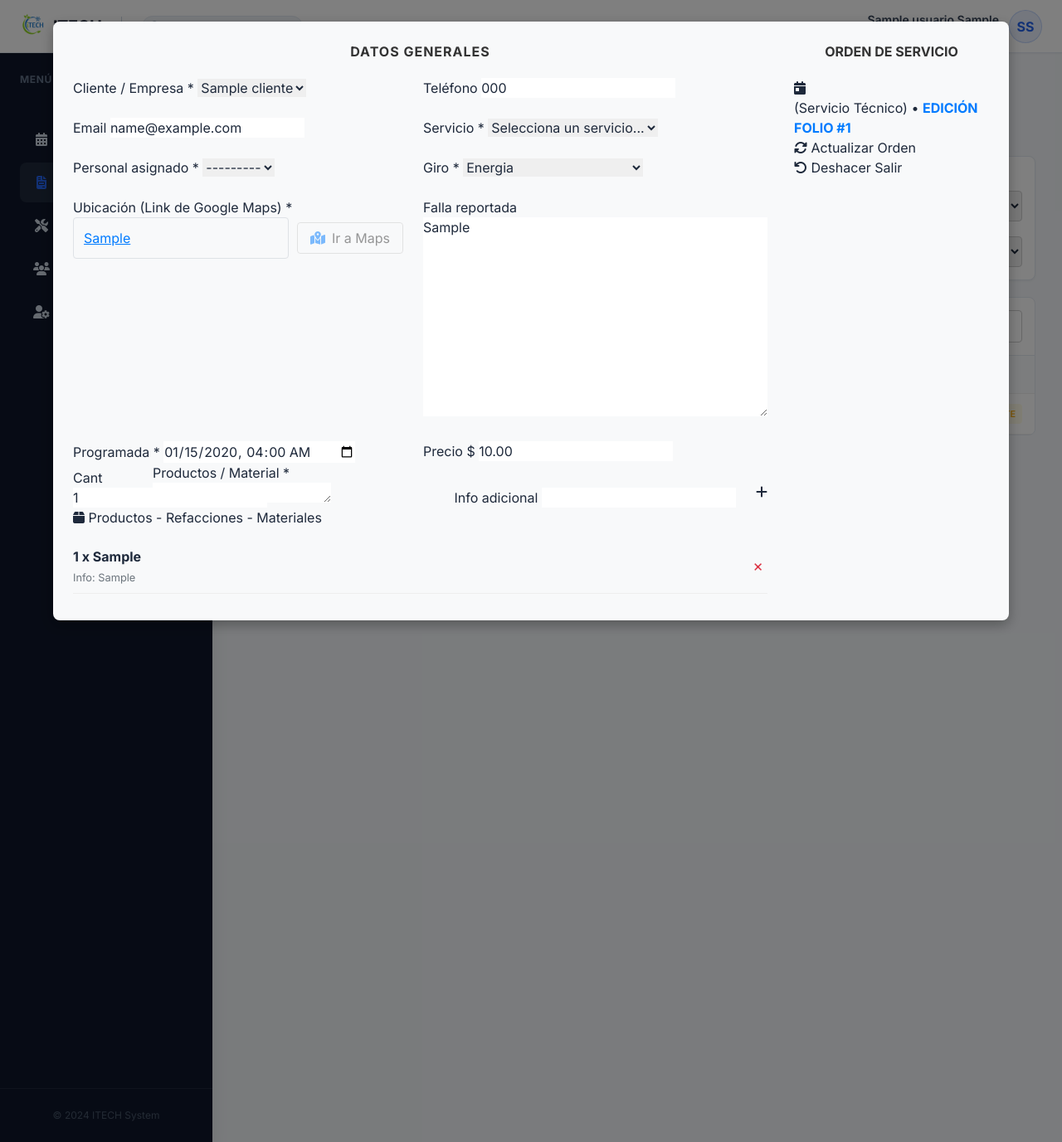
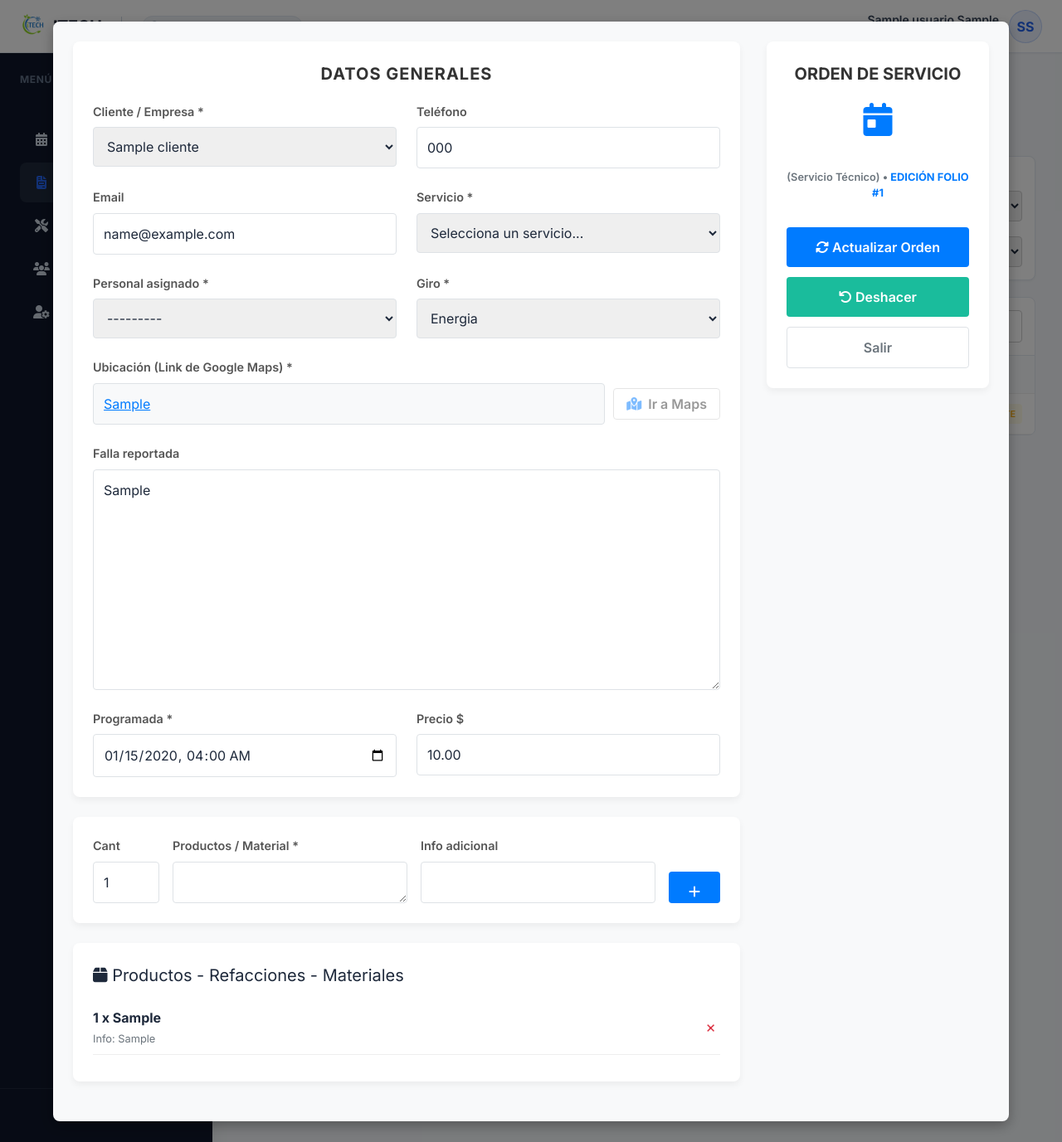
Before and after one commit to carrillo1612/Sistema-ITECH-Django, a Django app: page /ordenes/editar/1/ in a window 1280 px wide. Shown: the whole page at 83% size. Run offline with Django 5.2, Linux system fonts and the light colour scheme; a user stored in the database is signed in; tables that the repository leaves empty hold one stand-in row (values such as "Sample post"); some libraries are stand-ins or nearby versions.

Commit message:
fix: ordens

```diff
--- a/servicios/templates/servicios/ordenes_servicio.html
+++ b/servicios/templates/servicios/ordenes_servicio.html
@@ -48,9 +48,9 @@
         ::-webkit-scrollbar-track { background: #f1f5f9; }
         ::-webkit-scrollbar-thumb { background: #cbd5e1; border-radius: 4px; }
         ::-webkit-scrollbar-thumb:hover { background: #94a3b8; }
-        .smooth-scroll { -webkit-overflow-scrolling: touch; } /* Scroll suave en iOS */
+        .smooth-scroll { -webkit-overflow-scrolling: touch; }
 
-        /* --- TUS ESTILOS DE FILTROS Y TABLA (ADAPTACIÓN MÓVIL) --- */
+        /* --- CONTENEDOR DE FILTROS Y TOOLBAR (ADAPTACIÓN MÓVIL) --- */
         .filter-toolbar {
             background-color: #fff;
             padding: 15px;
@@ -140,18 +140,21 @@
         .data-table {
             width: 100%;
             border-collapse: collapse;
-            table-layout: auto; /* Auto para permitir ajuste de columnas */
-            min-width: 1000px; /* Ancho mínimo para forzar el scroll horizontal en móviles */
+            table-layout: auto;
+            min-width: 1000px; /* Ancho mínimo para forzar el scroll */
         }
         .data-table th, .data-table td {
             padding: 12px 10px; text-align: left; border-bottom: 1px solid #eee;
             font-size: 0.85em; overflow: hidden; text-overflow: ellipsis;
-            white-space: nowrap; /* Evita que el texto de la tabla se rompa */
+            white-space: nowrap;
         }
         .data-table th { background-color: #f8fafc; color: #64748b; font-weight: 600; }
         .data-table tr:hover { background-color: #f0f8ff; }
 
-        /* Status Tags - se mantienen */
+        /* Acciones de fila, Status Tags, etc. (se mantienen) */
+        .action-cell { position: relative; text-align: center; }
+        .row-action-btn { background: none; border: none; color: #666; cursor: pointer; font-size: 1.1em; padding: 5px; }
+        .row-action-btn:hover { color: var(--primary-color); }
         .folio-cell { font-weight: bold; color: var(--primary-color); }
         .status-tag { display: inline-block; padding: 4px 8px; border-radius: 4px; font-weight: 600; font-size: 0.8em; text-transform: uppercase; }
         .status-terminada { background-color: #e6f7ff; color: #1890ff; }
@@ -169,9 +176,29 @@
         }
         .modal-body { display: flex; gap: 2rem; }
         .modal .form-section { flex: 3; }
+        .modal .card {
+            background-color: #fff; padding: 1.5rem; border-radius: 8px;
+            box-shadow: 0 4px 8px rgba(0, 0, 0, 0.05); margin-bottom: 1.5rem;
+        }
+        .modal .card h2 { margin-top: 0; font-size: 1.25rem; margin-bottom: 1rem;}
+        .modal .form-grid { display: grid; grid-template-columns: repeat(2, 1fr); gap: 1.5rem; }
+        .modal .form-group { display: flex; flex-direction: column; }
+        .modal .form-group label { margin-bottom: 0.5rem; font-size: 0.9rem; color: #555; font-weight: 600; }
+        .modal .form-group input, .modal .form-group select, .modal .form-group textarea {
+            width: 100%; padding: 0.75rem; border: 1px solid #dee2e6; border-radius: 4px; font-size: 1rem; box-sizing: border-box;
+        }
+        .modal .full-width { grid-column: span 2; }
+        .modal .add-item-section { display: grid; grid-template-columns: 80px 1fr 1fr auto; gap: 1rem; align-items: flex-end; }
+        .modal .btn { padding: 0.75rem 1.5rem; border: none; border-radius: 4px; cursor: pointer; font-size: 1rem; font-weight: 600; text-align: center; }
+        .modal .btn-primary { background-color: var(--primary-color); color: #fff; }
         .modal .actions-section { flex: 1; }
-        .modal .form-grid { display: grid; grid-template-columns: repeat(2, 1fr); gap: 1.5rem; }
-        .modal .add-item-section { display: grid; grid-template-columns: 80px 1fr 1fr auto; gap: 1rem; align-items: flex-end; }
+        .modal .actions-card .info-header { text-align: center; margin-bottom: 2rem; }
+        .modal .actions-card .fa-calendar-day { font-size: 2.5rem; color: var(--primary-color); margin-bottom: 0.5rem; }
+        .modal .actions-card .date { font-size: 1.2rem; font-weight: 600; }
+        .modal .actions-card .info-tags { text-align: center; margin-bottom: 2rem; color: var(--secondary-color); font-size: 0.8rem; font-weight: 600; }
+        .modal .actions-card .action-buttons { display: flex; flex-direction: column; gap: 0.75rem; }
+        .modal .btn-success { background-color: #1abc9c; color: #fff; }
+        .modal .btn-outline { background-color: transparent; color: var(--secondary-color); border: 1px solid #dee2e6; }
 
         /* Adaptación a Móviles para el Modal */
         @media (max-width: 1024px) {
@@ -356,8 +382,7 @@
 
                     <div class="filter-row" style="margin-bottom: 0;">
                         <div class="filter-group">
-                            <label for="filter_service">Servicio</label>
-                            <select name="servicio" id="filter_service" onchange="this.form.submit()">
+                            <select name="servicio" onchange="this.form.submit()">
                                 <option value="Todos">Servicio - Todos</option>
                                 <option value="Mantenimiento" {% if request.GET.servicio == 'Mantenimiento' %}selected{% endif %}>Mantenimiento</option>
                                 <option value="Revisión" {% if request.GET.servicio == 'Revisión' %}selected{% endif %}>Revisión</option>
@@ -367,8 +392,7 @@
                         </div>
 
                         <div class="filter-group">
-                            <label for="filter_status">Estado</label>
-                            <select name="estado" id="filter_status" onchange="this.form.submit()">
+                            <select name="estado" onchange="this.form.submit()">
                                 <option value="Todos">Estado - Todos</option>
                                 <option value="Pendiente" {% if request.GET.estado == 'Pendiente' %}selected{% endif %}>Pendiente</option>
                                 <option value="Terminada" {% if request.GET.estado == 'Terminada' %}selected{% endif %}>Terminada</option>
@@ -376,8 +400,7 @@
                         </div>
 
                         <div class="filter-group">
-                            <label for="filter_personal">Personal</label>
-                            <select name="personal" id="filter_personal" onchange="this.form.submit()">
+                            <select name="personal" onchange="this.form.submit()">
                                 <option value="Todos">Personal - Todos</option>
                                 {% for t in tecnicos_filtro %}
                                     <option value="{{ t.UsuarioID }}" {% if request.GET.personal == t.UsuarioID|stringformat:"s" %}selected{% endif %}>
@@ -670,24 +693,37 @@
     function toggleSidebar() {
         const sidebar = document.getElementById('sidebar');
         const overlay = document.getElementById('sidebar-overlay');
-        const isClosed = sidebar.classList.contains('translate-x-full') || sidebar.style.transform === 'translateX(-100%)';
+
+        // Verifica si la sidebar está en su posición oculta (fuera de pantalla)
+        const isClosed = sidebar.style.transform === 'translateX(-100%)' || !sidebar.classList.contains('md:flex');
 
         if (isClosed) {
-            sidebar.classList.remove('translate-x-full');
+            // Abrir
             sidebar.style.transform = 'translateX(0)';
+            sidebar.classList.add('md:hidden'); // Para asegurar que no compita con el layout de escritorio
             overlay.classList.remove('hidden');
             setTimeout(() => overlay.classList.remove('opacity-0'), 10);
         } else {
-            sidebar.classList.add('translate-x-full');
+            // Cerrar
             sidebar.style.transform = 'translateX(-100%)';
             overlay.classList.add('opacity-0');
-            setTimeout(() => overlay.classList.add('hidden'), 300);
+            setTimeout(() => {
+                overlay.classList.add('hidden');
+                sidebar.classList.remove('md:hidden');
+            }, 300);
         }
     }
 
 
     document.addEventListener('DOMContentLoaded', function () {
         console.log("DOM Cargado - Gestión de Órdenes (Versión Final adaptada)");
+
+        // Inicializa el estado del sidebar para móvil si es necesario
+        const sidebar = document.getElementById('sidebar');
+        if (sidebar && window.innerWidth < 768) {
+             sidebar.style.transform = 'translateX(-100%)';
+        }
+
 
         // =========================================================
         // 0. VARIABLES GLOBALES
@@ -722,7 +758,7 @@
             div.style.display = 'flex';
             div.style.justifyContent = 'space-between';
             div.style.alignItems = 'center';
-            div.style.flexWrap = 'wrap'; // Agregado para mejor adaptación en filas
+            div.style.flexWrap = 'wrap';
 
             div.innerHTML = `
                 <span style="flex-basis: 75%; max-width: 75%;">
@@ -828,7 +864,7 @@
                 const info = inputInfo.value.trim();
 
                 if (!prod) {
-                    alert('Ingresa el nombre del producto o material');
+                    alert('Ingresa el nombre del producto');
                     inputProducto.focus();
                     return;
                 }
@@ -963,17 +999,6 @@
                     alert('⚠️ No puedes guardar una orden vacía.\n\nPor favor, agrega al menos un producto.');
                     if(inputProducto) inputProducto.focus();
                 }
-                // Verificación adicional para campos requeridos del formulario principal
-                let camposValidos = true;
-                camposObligatoriosIds.forEach(id => {
-                    const el = document.getElementById(id);
-                    if (el && el.value === '') {
-                        camposValidos = false;
-                        // Opcional: enfocar el primer campo inválido
-                        // el.focus();
-                        // event.preventDefault();
-                    }
-                });
             });
         }
 
```
Also changed, not shown: other parts of servicios/templates/servicios/ordenes_servicio.html (+27 -24 lines).
